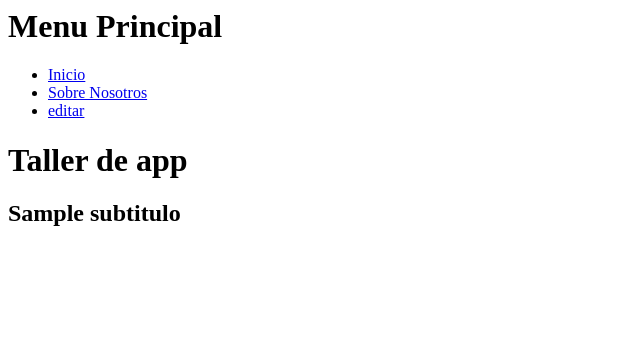
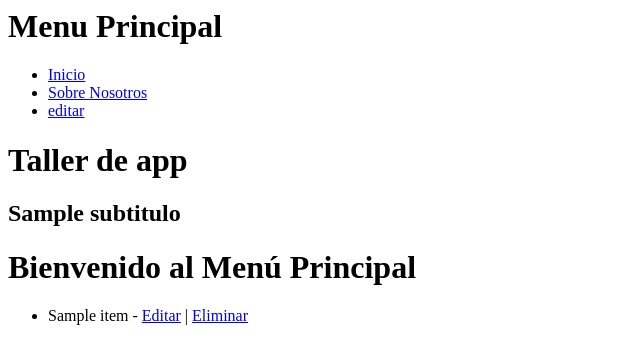
Before and after one commit to Pablo-gif-hub/tallersappsflask, a Flask app: template templates/index.html in a window 1280 px wide. Shown: the top 364 px of the page, without its empty margins (0-640 px from the left). Run offline with Flask 3, Linux system fonts and the light colour scheme; the template is opened without the code that fills it: most values are stand-ins (such as "Sample title", 1, 10 or a date in 2020).

Commit message:
Add main op
actualizando

```diff
--- a/templates/index.html
+++ b/templates/index.html
@@ -3,5 +3,14 @@
 {% block contenido %}
 <h1>Taller de app</h1>
 <h2>{{subtitulo}}</h2>
-
+<h1>Bienvenido al Menú Principal</h1>
+<ul>
+    {% for item in items %}
+        <li>
+            {{ item }} -
+            <a href="{{ url_for('editar', item_id=loop.index0) }}">Editar</a> |
+            <a href="{{ url_for('eliminar', item_id=loop.index0) }}">Eliminar</a>
+        </li>
+    {% endfor %}
+</ul>
 {% endblock %}
```
